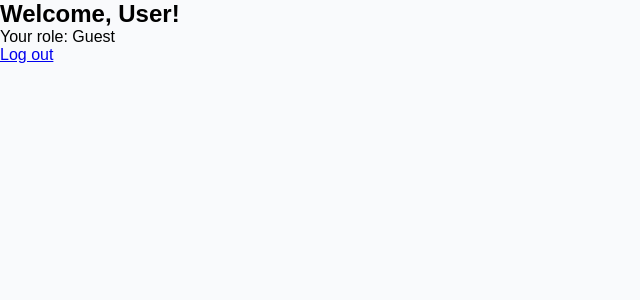
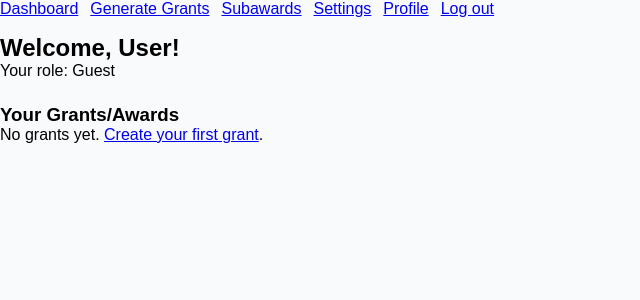
Before and after one commit to Pramil11/GrantGuard, a Flask app: page /dashboard in a window 1280 px wide. Shown: the top 300 px of the page, without its empty margins (0-640 px from the left). Run offline with Flask 3, Linux system fonts and the light colour scheme.

Commit message:
Added Dashboard and new routes

```diff
--- a/Templates/dashboard.html
+++ b/Templates/dashboard.html
@@ -6,8 +6,32 @@
     <link rel="stylesheet" href="{{ url_for('static', filename='style.css') }}">
 </head>
 <body>
+    <nav style="display:flex; gap:12px; margin-bottom:16px;">
+        <a href="/dashboard">Dashboard</a>
+        <a href="/awards/new">Generate Grants</a>
+        <a href="/subawards">Subawards</a>
+        <a href="/settings">Settings</a>
+        <a href="/profile">Profile</a>
+        <a href="/logout">Log out</a>
+    </nav>
+
     <h2>Welcome, {{ name }}!</h2>
     <p>Your role: {{ role }}</p>
-    <a href="/">Log out</a>
+
+    <section style="margin-top:24px;">
+        <h3>Your Grants/Awards</h3>
+        {% if awards and awards|length > 0 %}
+            <ul>
+                {% for a in awards %}
+                <li>
+                    <strong>{{ a.title }}</strong> — {{ a.sponsor }} — ${{ '%.2f' | format(a.amount) }}
+                    ({{ a.start_date }} to {{ a.end_date }}) — Status: {{ a.status }}
+                </li>
+                {% endfor %}
+            </ul>
+        {% else %}
+            <p>No grants yet. <a href="/awards/new">Create your first grant</a>.</p>
+        {% endif %}
+    </section>
 </body>
 </html>
--- a/Templates/index.html
+++ b/Templates/index.html
@@ -29,7 +29,7 @@
       </div>
     </div>
 
-    <!-- Right Side: Signup Promo -->
+    <!-- Signup -->
     <div class="signup-panel">
       <div class="panel-content">
         <h2>New Here?</h2>
@@ -43,7 +43,7 @@
     </div>
   </div>
 
-  <!-- Signup Overlay -->
+  <!-- Signup -->
   <div class="signup-overlay" id="signupOverlay">
     <div class="signup-box">
       <h2>Create Your Account</h2>
--- a/Templates/policies_university.html
+++ b/Templates/policies_university.html
@@ -7,7 +7,7 @@
 </head>
 <body>
   <div class="container">
-    <h1>🏛 University Policies</h1>
+    <h1> University Policies</h1>
     <p>These are the official university-level rules for spending and compliance.</p>
 
     {% if policies %}
--- a/app.py
+++ b/app.py
@@ -22,6 +22,36 @@ def get_db():
     except Error as e:
         print(f"DB connect error: {e}")
         return None
+
+def init_db_if_needed():
+    conn = get_db()
+    if conn is None:
+        return
+    try:
+        cur = conn.cursor()
+        cur.execute(
+            """
+            CREATE TABLE IF NOT EXISTS awards (
+                award_id INT AUTO_INCREMENT PRIMARY KEY,
+                created_by_email VARCHAR(255) NOT NULL,
+                title VARCHAR(255) NOT NULL,
+                sponsor VARCHAR(255) NOT NULL,
+                amount DECIMAL(15,2) NOT NULL,
+                start_date DATE NOT NULL,
+                end_date DATE NOT NULL,
+                status VARCHAR(50) DEFAULT 'Pending',
+                created_at TIMESTAMP DEFAULT CURRENT_TIMESTAMP
+            ) ENGINE=InnoDB;
+            """
+        )
+        conn.commit()
+        cur.close()
+    except Error as e:
+        print(f"DB init error: {e}")
+    finally:
+        conn.close()
+
+# Flask 3+ removed before_first_request; initialize schema at startup instead
 
 @app.route("/")
 def home():
@@ -71,8 +101,92 @@ def dashboard():
     u = session.get("user")
     if not u:
         # no login yet -> keep simple
-        return render_template("dashboard.html", name="User", role="Guest")
-    return render_template("dashboard.html", name=u["name"], role=u["role"])
+        return render_template("dashboard.html", name="User", role="Guest", awards=[])
+
+    # fetch awards created by this user
+    awards = []
+    conn = get_db()
+    if conn is not None:
+        try:
+            cur = conn.cursor(dictionary=True)
+            cur.execute(
+                "SELECT award_id, title, sponsor, amount, start_date, end_date, status, created_at FROM awards WHERE created_by_email=%s ORDER BY created_at DESC",
+                (u["email"],),
+            )
+            awards = cur.fetchall()
+            cur.close()
+        except Error as e:
+            print(f"DB fetch awards error: {e}")
+        finally:
+            conn.close()
+
+    return render_template("dashboard.html", name=u["name"], role=u["role"], awards=awards)
+
+@app.route("/awards/new")
+def awards_new():
+    u = session.get("user")
+    if not u:
+        return redirect(url_for("home"))
+    return render_template("awards_new.html")
+
+@app.route("/awards", methods=["POST"])
+def awards_create():
+    u = session.get("user")
+    if not u:
+        return redirect(url_for("home"))
+
+    title = request.form.get("title", "").strip()
+    sponsor = request.form.get("sponsor", "").strip()
+    amount = request.form.get("amount", "").strip()
+    start_date = request.form.get("start_date", "").strip()
+    end_date = request.form.get("end_date", "").strip()
+
+    if not title or not sponsor or not amount or not start_date or not end_date:
+        return make_response("Missing required fields", 400)
+
+    conn = get_db()
+    if conn is None:
+        return make_response("DB connection failed", 500)
+    try:
+        cur = conn.cursor()
+        cur.execute(
+            """
+            INSERT INTO awards (created_by_email, title, sponsor, amount, start_date, end_date)
+            VALUES (%s, %s, %s, %s, %s, %s)
+            """,
+            (u["email"], title, sponsor, amount, start_date, end_date),
+        )
+        conn.commit()
+        cur.close()
+    except Error as e:
+        print(f"DB insert award error: {e}")
+        return make_response("DB insert failed", 500)
+    finally:
+        conn.close()
+
+    return redirect(url_for("dashboard"))
+
+@app.route("/subawards")
+def subawards():
+    u = session.get("user")
+    if not u:
+        return redirect(url_for("home"))
+    # Placeholder for now
+    return render_template("placeholder.html", title="Subawards")
+
+@app.route("/settings")
+def settings():
+    u = session.get("user")
+    if not u:
+        return redirect(url_for("home"))
+    return render_template("placeholder.html", title="Settings")
+
+@app.route("/profile")
+def profile():
+    u = session.get("user")
+    if not u:
+        return redirect(url_for("home"))
+    return render_template("placeholder.html", title="Profile")
 
 @app.route("/policies/university")
 def university_policies():
@@ -93,4 +207,5 @@ def logout():
     return redirect(url_for("home"))
 
 if __name__ == "__main__":
+    init_db_if_needed()
     app.run(debug=True, port=8000)
--- a/static/style.css
+++ b/static/style.css
@@ -52,7 +52,7 @@ body {
 }
 
 .logo {
-  font-size: 38px;
+  font-size: 32px;
   font-weight: 700;
   color: #0b5ed7;
   margin-bottom: 25px;
```
Also changed, not shown: Templates/awards_new.html (added, +28 -0 lines), Templates/placeholder.html (added, +21 -0 lines).
